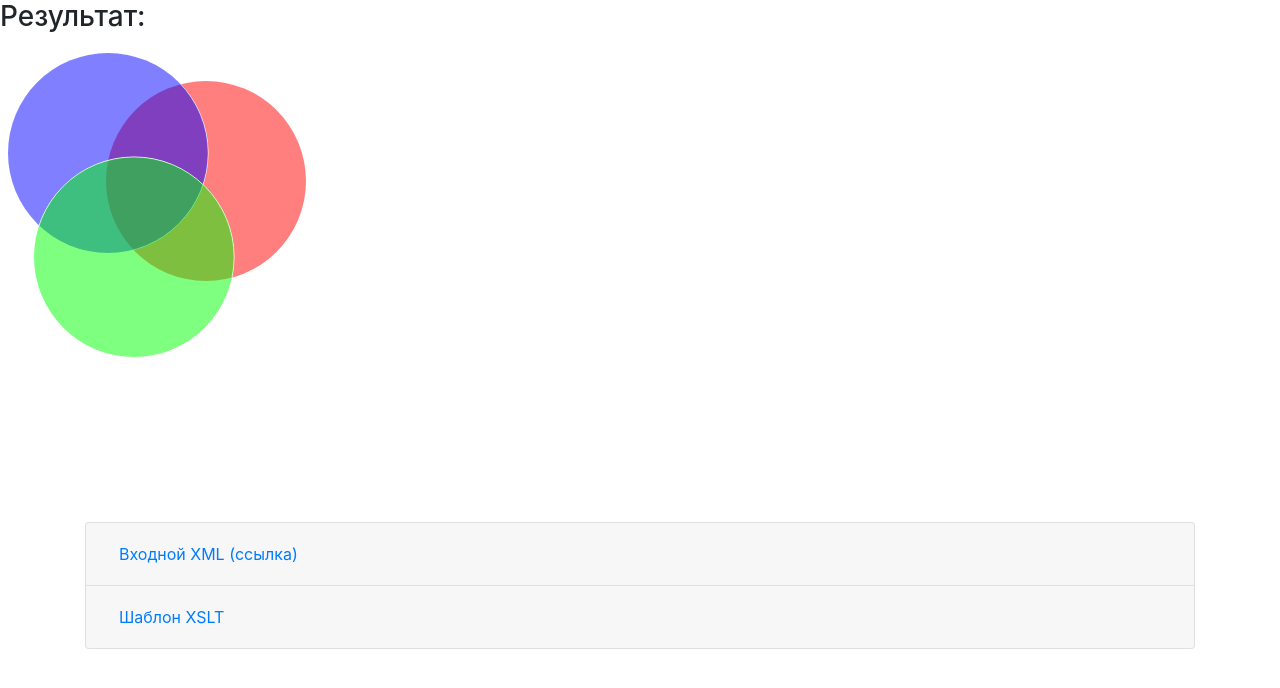
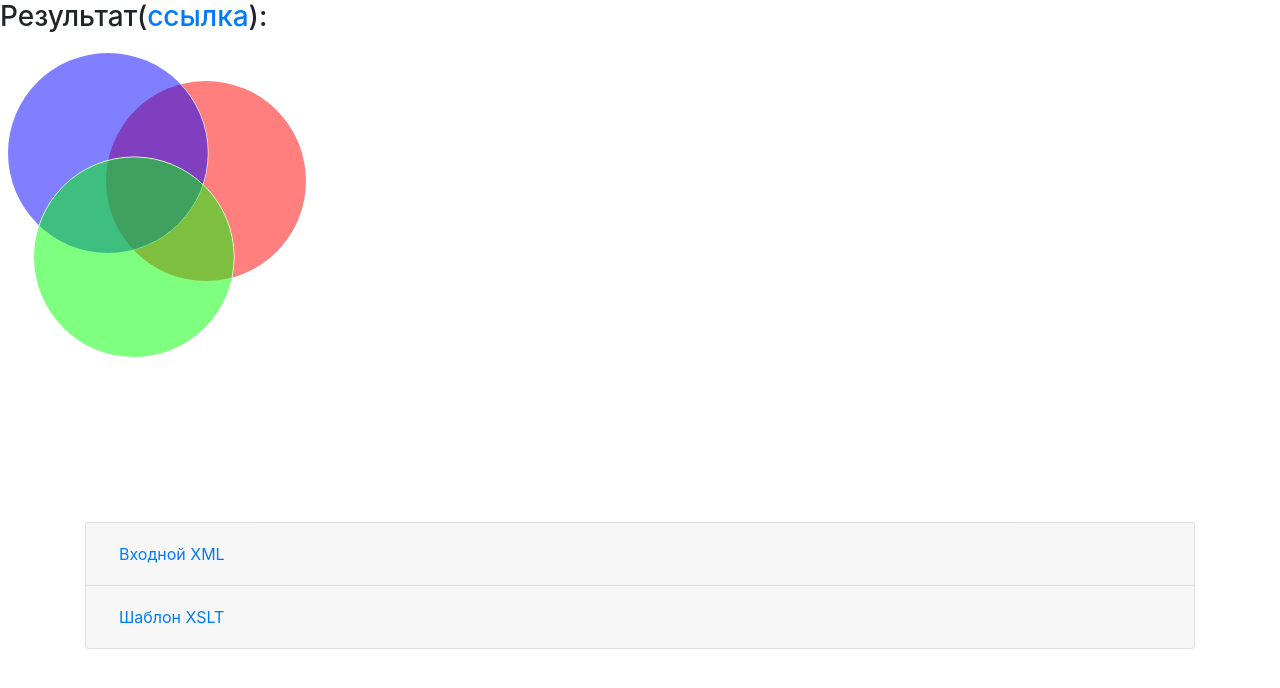
Before and after one commit to besaint/m1-2021, a plain HTML site: page xslt_2/result.html in a window 1280 px wide. Drawn offline with nearby package versions, Linux system fonts and the light colour scheme.

Commit message:
fix links position

```diff
--- a/xslt_2/result.html
+++ b/xslt_2/result.html
@@ -24,7 +24,7 @@
     ></script>
   </head>
   <body>
-      <h3>Результат: </h3>
+      <h3>Результат(<a href="in.xml">ссылка</a>): </h3>
     <canvas id="canvas-0" width="640" height="480" > </canvas>
 
     <script>
@@ -64,7 +64,7 @@
                 aria-expanded="true"
                 aria-controls="collapseOne"
               >
-                Входной XML (<a href="in.xml">ссылка</a>)
+                Входной XML
               </button>
             </h2>
           </div>
```
Also changed, not shown: xslt_1/result.html (+2 -2 lines).
